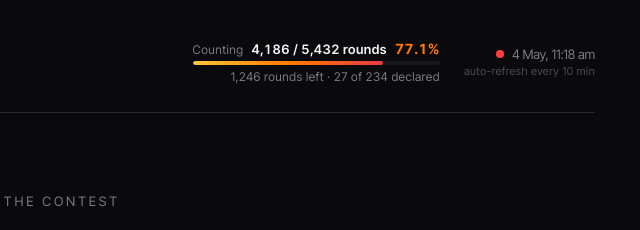
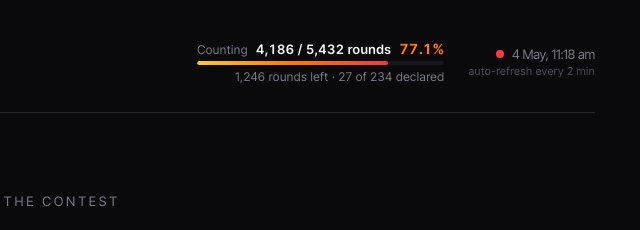
Before and after one commit to muthuishere/tnelection2026, a website: page docs/index.html in a window 1280 px wide. Shown: the top 230 px of the page, 617-1257 px from the left. Drawn offline with Linux system fonts and the light colour scheme.

Commit message:
Switch cron back to every 2 min

```diff
--- a/docs/index.html
+++ b/docs/index.html
@@ -395,7 +395,7 @@
         <div class="counting-mini" id="counting-mini"></div>
         <div class="live">
           <div class="live-row"><span class="dot"></span><span id="updated">—</span></div>
-          <div class="cadence">auto-refresh every 10 min</div>
+          <div class="cadence">auto-refresh every 2 min</div>
         </div>
       </div>
     </div>
```
